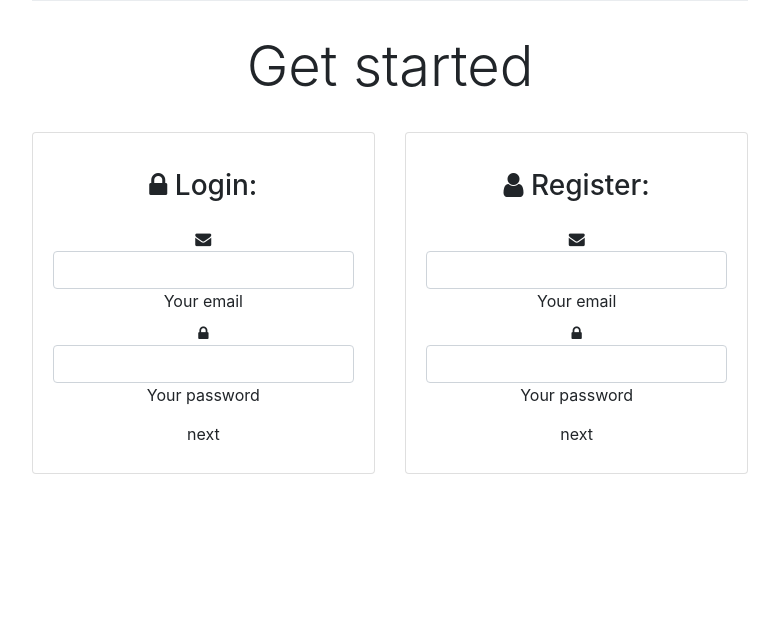
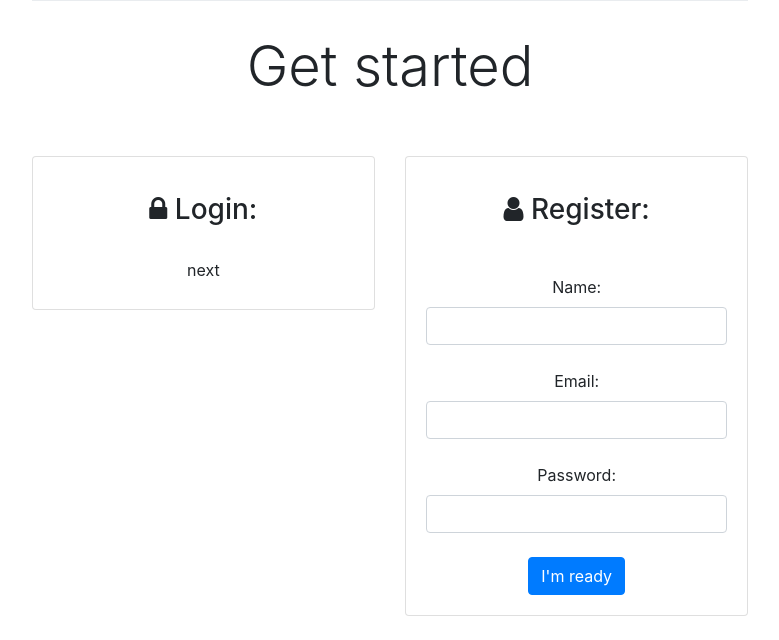
Before and after one commit to alexk318/Content-aggregator, a Flask app: template templates/welcome.html in a window 1280 px wide. Shown: the part 356-996 px from the top of the page, without its empty margins (250-1029 px from the left). Before the commit the page ends 830 px from the top, so only its background shows below. Run offline with Flask 2, Linux system fonts and the light colour scheme; the template is opened without the code that fills it: values that come from a table or form of the project are taken from there, others are empty; some libraries are stand-ins or nearby versions.

Commit message:
Registration Forms

```diff
--- a/templates/welcome.html
+++ b/templates/welcome.html
@@ -65,58 +65,60 @@
             <!-- News End !-->
 
             <h1 class="display-4">Get started</h1><br>
+            <br>
             <!-- Grid row -->
             <div class="row">
-                <!-- Grid column -->
+                <!-- Login column -->
                 <div class="col-md-6 mb-4">
                     <div class="card">
                         <div class="card-body">
                             <h3 class="text-center default-text py-3"><i class="fa fa-lock"></i> Login:</h3>
                             <!--Body-->
-                            <div class="md-form">
-                                <i class="fa fa-envelope prefix grey-text"></i>
-                                <input type="text" id="defaultForm-email" class="form-control">
-                                <label for="defaultForm-email">Your email</label>
+
+                            <div class="col-md-6">
+
+
                             </div>
-                            <div class="md-form">
-                                <i class="fa fa-lock prefix grey-text"></i>
-                                <input type="password" id="defaultForm-pass" class="form-control">
-                                <label for="defaultForm-pass">Your password</label>
-                            </div>
+
+
                             <div class="text-center">
                                 <button class="btn btn-default waves-effect waves-light">next</button>
                             </div>
                         </div>
                     </div>
                 </div>
-                <!-- Grid column -->
+                <!-- Login column -->
 
-                <!-- Grid column -->
+                <!-- Register column -->
 
                 <div class="col-md-6 mb-4">
                     <div class="card indigo form-white">
                         <div class="card-body">
                             <h3 class="text-center white-text py-3"><i class="fa fa-user"></i> Register:</h3>
                             <!--Body-->
-                            <div class="md-form">
-                                <i class="fa fa-envelope prefix white-text"></i>
-                                <input type="text" id="defaultForm-email1" class="form-control">
-                                <label for="defaultForm-email1">Your email</label>
-                            </div>
-                            <div class="md-form">
-                                <i class="fa fa-lock prefix white-text"></i>
-                                <input type="password" id="defaultForm-pass1" class="form-control">
-                                <label for="defaultForm-pass1">Your password</label>
-                            </div>
-                            <div class="text-center">
-                                <button class="btn btn-outline-white waves-effect waves-light">next</button>
-                            </div>
+
+                            <form action="{{ url_for('index') }}" method="POST">
+                                {% for forms in regforms %}
+
+                                    <br>
+                                    {{ forms.label }}
+                                    <br>
+                                    {{ forms(class='form-control') }}
+
+                                {% endfor %}
+
+                                <br>
+
+                                <button class="btn btn-primary btn" type="submit">I'm ready</button>
+
+                            </form>
                         </div>
                     </div>
                 </div>
-                <!-- Grid column -->
             </div>
-            <!-- Grid row -->
+            <!-- Register column -->
+        </div>
+        <!-- Grid row -->
     </center>
 
     <style>
```
